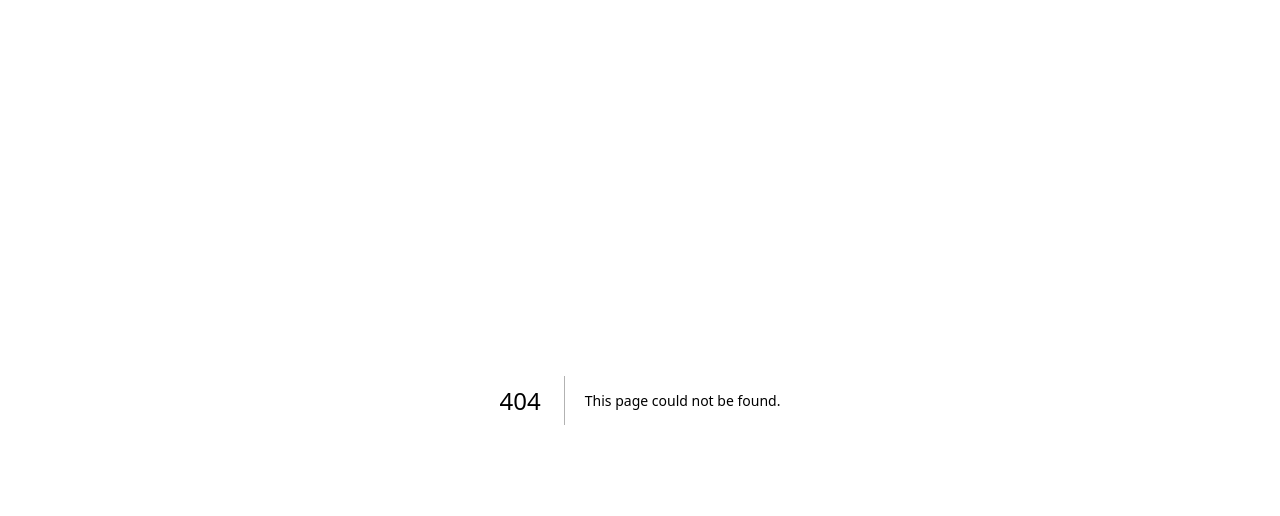
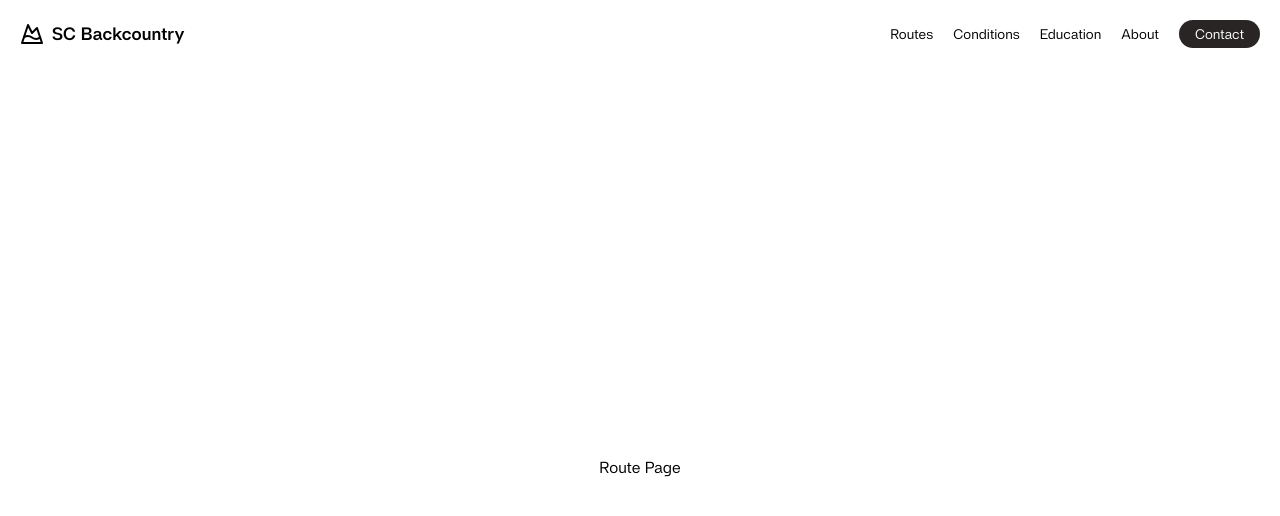
Before and after one commit to dawsonmai/sc-backcountry, a Next.js app: page /routes in a window 1280 px wide. Before the commit this address had no page. Shown: the top 516 px of the page. Built offline with nearby package versions, Linux system fonts and the light colour scheme.

Commit message:
page/routing

```diff
--- a/src/app/page.tsx
+++ b/src/app/page.tsx
@@ -1,4 +1,4 @@
-import Header from "../components/home/Header";
+import Header from "../components/global/Header";
 import IntroImage from "@/components/home/IntroImage";
 import AreaData from "@/components/home/AreaData";
 import TransitionImage from "@/components/home/TransitionText";
--- /dev/null
+++ b/src/app/routes/page.tsx
@@ -0,0 +1,12 @@
+import Header from "@/components/global/Header";
+
+const route = () => {
+	return (
+		<div className="flex flex-col p-5">
+			<Header />
+			<div className="flex justify-center items-center h-screen">Route Page</div>
+		</div>
+	);
+};
+
+export default route;
--- a/src/components/home/Header.tsx
+++ b/src/components/global/Header.tsx
@@ -10,7 +10,7 @@ const Header = () => {
 			</Link>
 
 			<div className=" flex text-sm gap-5 items-center">
-				<p>Routes</p>
+				<Link href="/routes">Routes</Link>
 				<p>Conditions</p>
 				<p>Education</p>
 				<p>About</p>
--- a/src/components/home/ExploreArea.tsx
+++ b/src/components/home/ExploreArea.tsx
@@ -12,7 +12,7 @@ const ExploreArea = () => {
 							<h3 className="w-full h-full font-normal text-2xl">San Gorgonio Mountains</h3>
 						</div>
 						<div className="w-1/3 h-full flex items-center justify-center">
-							<button className="bg-black rounded-full text-white rounded-full h-10 w-10 text-center font-semibold text-xl">-&gt;</button>
+							<button className="bg-black rounded-full text-white h-10 w-10 text-center font-semibold text-xl">-&gt;</button>
 						</div>
 					</div>
 				</div>
@@ -24,7 +24,7 @@ const ExploreArea = () => {
 							<h3 className="w-full h-full font-normal text-2xl">San Jacinto Mountains</h3>
 						</div>
 						<div className="w-1/3 h-full flex items-center justify-center">
-							<button className="bg-black rounded-full text-white rounded-full h-10 w-10 text-center font-semibold text-xl">-&gt;</button>
+							<button className="bg-black rounded-full text-white h-10 w-10 text-center font-semibold text-xl">-&gt;</button>
 						</div>
 					</div>
 				</div>
@@ -36,7 +36,7 @@ const ExploreArea = () => {
 							<h3 className="w-full h-full font-normal text-2xl">San Gabriel Mountains</h3>
 						</div>
 						<div className="w-1/3 h-full flex items-center justify-center">
-							<button className="bg-black rounded-full text-white rounded-full h-10 w-10 text-center font-semibold text-xl">-&gt;</button>
+							<button className="bg-black rounded-full text-white h-10 w-10 text-center font-semibold text-xl">-&gt;</button>
 						</div>
 					</div>
 				</div>
```
